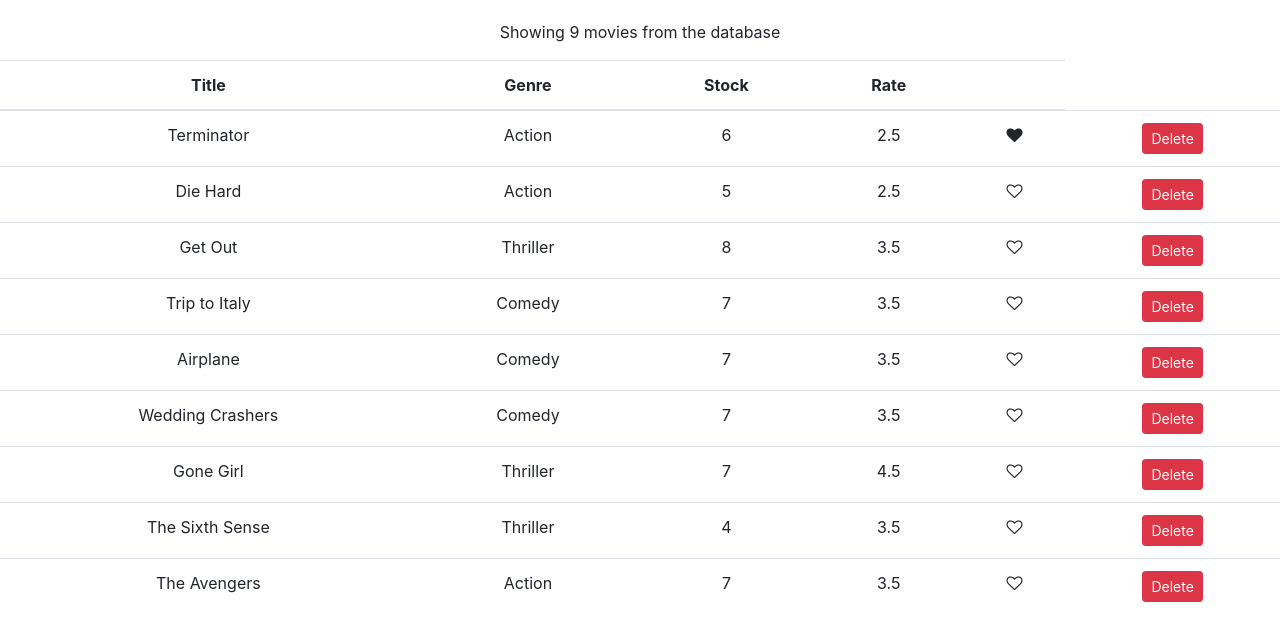
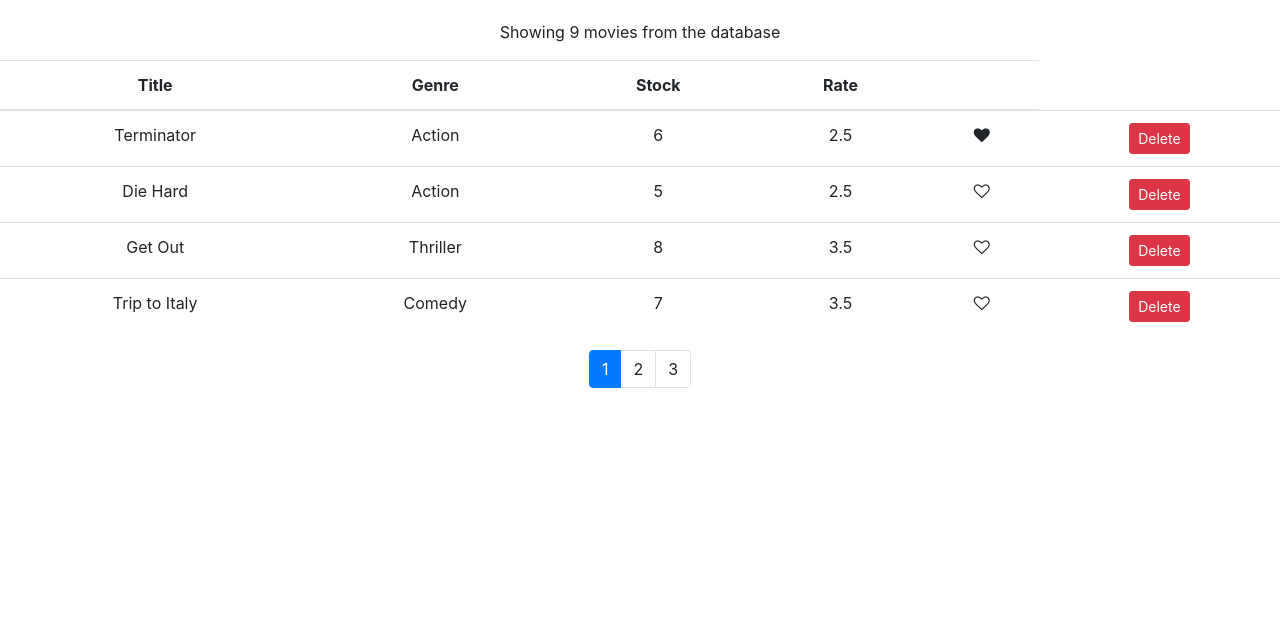
Before and after one commit to MeghaY/movie-list, a React (Create React App) app: page / in a window 1280 px wide. Shown: the top 640 px of the page. Built offline with nearby package versions, Linux system fonts and the light colour scheme; the HTML template or start-up script is replaced by a standard one.

Commit message:
Add generic Pagination component to show movie lists spread across different page numbers - separation of concerns example

```diff
--- a/package.json
+++ b/package.json
@@ -3,6 +3,7 @@
   "version": "0.1.0",
   "private": true,
   "dependencies": {
+    "lodash": "^4.17.10",
     "react": "^16.13.0",
     "react-dom": "^16.13.0",
     "react-scripts": "3.4.0"
@@ -25,6 +26,7 @@
   },
   "devDependencies": {
     "bootstrap": "^4.1.1",
-    "font-awesome": "^4.7.0"
+    "font-awesome": "^4.7.0",
+    "lodash": "^4.17.10"
   }
 }
--- /dev/null
+++ b/src/components/common/Pagination.js
@@ -0,0 +1,25 @@
+import React from 'react';
+import _ from 'lodash';
+
+const Pagination = (props) => {
+    const { itemsCount, pageSize, currentPage, onPageChange} = props;
+    const pagesCount = Math.ceil(itemsCount / pageSize);
+    if (pagesCount === 1) return null;
+    const pages = _.range(1, pagesCount + 1);
+
+    return (
+        <nav aria-label="Page navigation example">
+            <ul className="pagination justify-content-center" onClick={props.onClick}>
+                { pages.map(page => (
+                    <li key={page} className={ page === currentPage ? 'page-item active' : 'page-item'}>
+                        <a className="page-link" onClick={() => onPageChange(page)}>
+                            {page}
+                        </a>
+                    </li>
+                ))}
+            </ul>
+        </nav>
+    );
+};
+
+export default Pagination;
--- a/src/components/movies.js
+++ b/src/components/movies.js
@@ -1,11 +1,15 @@
 import React , { Component } from 'react';
 import { getMovies } from '../services/movieService';
 import Like from './common/Like';
+import Pagination from './common/Pagination';
+import { paginate } from '../utils/paginate';
 
 class Movies extends Component {
 
     state = {
-        movies: getMovies()
+        movies: getMovies(),
+        pageSize: 4,
+        currentPage: 1
     };
 
     handleDelete = (movie) => {
@@ -19,14 +23,22 @@
         movies[index] = { ...movies[index] };
         movies[index].liked = !movies[index].liked;
         this.setState( {movies});
+    };
 
+    handlePageChange = (page) => {
+        this.setState({ currentPage: page })
     };
 
     render() {
 
         const { length: count } = this.state.movies;
+        const { pageSize, currentPage, movies: allMovies } = this.state;
         if (count === 0)
             return <p>There are no movies to display</p>;
+
+        const movies = paginate(allMovies, currentPage, pageSize);
+
+
 
         return (
             <React.Fragment>
@@ -40,7 +52,7 @@
                     <th></th>
                     </thead>
                     <tbody>
-                    { this.state.movies.map(movie => {
+                    { movies.map(movie => {
                         return <tr key={movie._id}>
                             <td>{movie.title}</td>
                             <td>{movie.genre.name}</td>
@@ -58,6 +70,10 @@
                     })}
                     </tbody>
                 </table>
+                <Pagination itemsCount={count}
+                            pageSize={pageSize}
+                            currentPage={currentPage}
+                            onPageChange={this.handlePageChange}/>
             </React.Fragment>
         );
     }
--- /dev/null
+++ b/src/utils/paginate.js
@@ -0,0 +1,9 @@
+import _ from 'lodash';
+
+export function paginate(items, pageNumber, pageSize) {
+    const startIndex = (pageNumber - 1) * pageSize;
+    return _(items)
+        .slice(startIndex)
+        .take(pageSize)
+        .value();
+}
```
Also changed, not shown: 1 other file (tests, documents, lock files or other folders).
